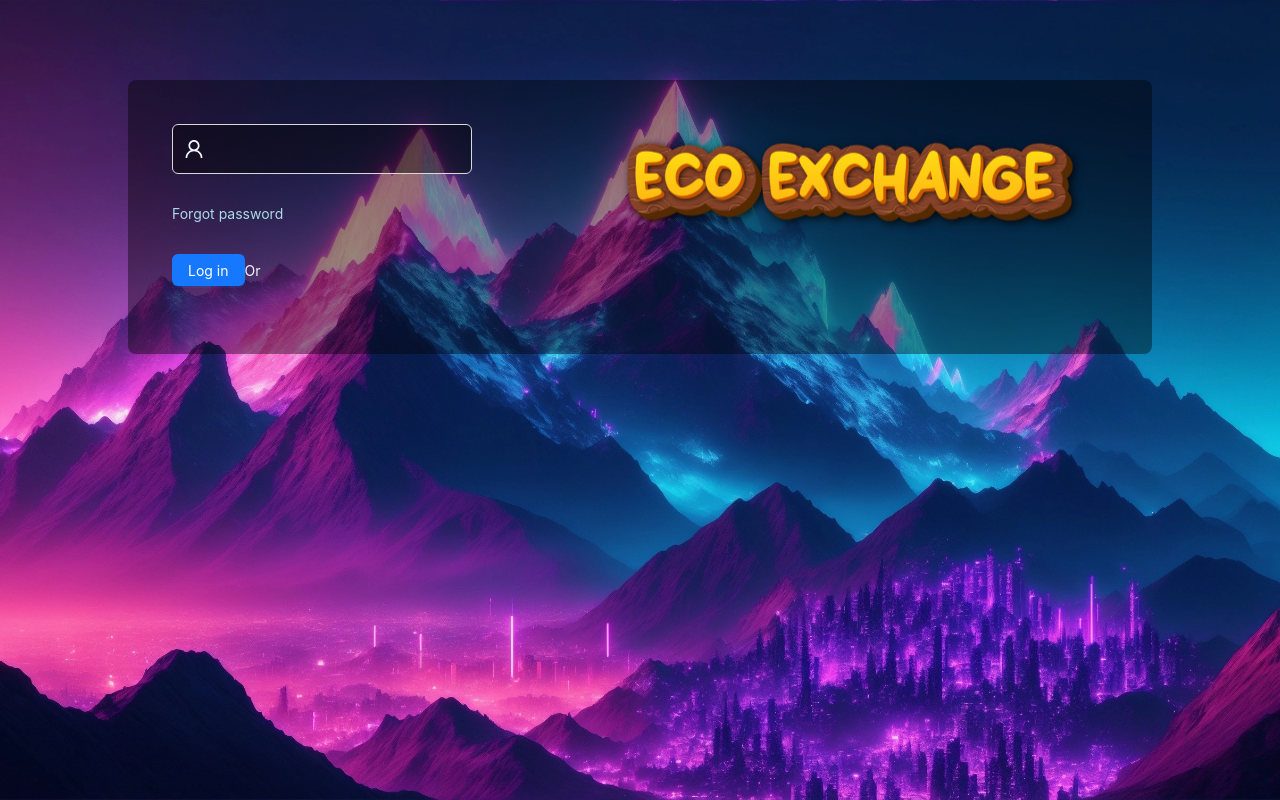
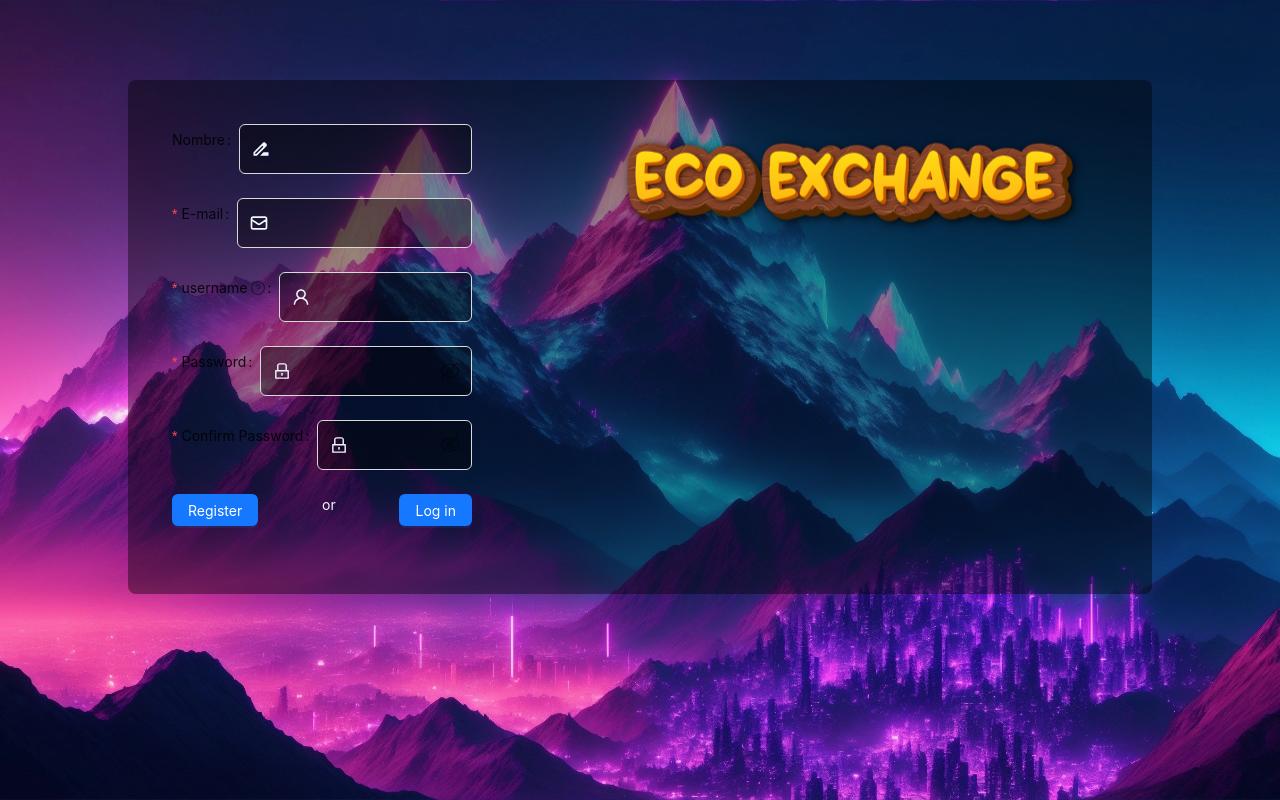
Before and after one commit to DFtorres1/EcoExchange, a React (Vite) app: page /register in a window 1280 px wide. Built offline with nearby package versions, Linux system fonts and the light colour scheme.

Commit message:
Register form created

```diff
--- a/src/pages/authentication/register.tsx
+++ b/src/pages/authentication/register.tsx
@@ -1,8 +1,15 @@
-import { Button, Card, Col, Form, Input, Row } from "antd";
-import { UserOutlined } from "@ant-design/icons";
+import { Button, Card, Col, Flex, Form, Input, Row } from "antd";
+import { LoadingOutlined } from "@ant-design/icons";
+import { AiOutlineLock, AiOutlineUser } from "react-icons/ai";
+import { HiOutlineMail } from "react-icons/hi";
 import { Link } from "react-router-dom";
 
+import { MdDriveFileRenameOutline } from "react-icons/md";
+import { confirmPassRules, emailRules } from "./utils";
+import { DefaultInputStyle } from "src/shared/components/commonStyles";
+
 const Register = () => {
+  const [form] = Form.useForm();
   const onFinish = (values: any) => {
     console.log("Success:", values);
   };
@@ -34,39 +41,76 @@ const Register = () => {
         <Row style={{ justifyContent: "space-between" }}>
           <Col>
             <Form
+              form={form}
               name="login"
               style={{ maxWidth: 300, color: "aliceblue" }}
               initialValues={{ remember: true }}
               onFinish={onFinish}
               onFinishFailed={onFinishFailed}
               autoComplete="on"
+              scrollToFirstError
             >
+              <Form.Item name="name" label="Nombre">
+                <Input
+                  style={DefaultInputStyle}
+                  prefix={<MdDriveFileRenameOutline />}
+                />
+              </Form.Item>
+              <Form.Item
+                name="email"
+                label="E-mail"
+                rules={emailRules}
+              >
+                <Input style={DefaultInputStyle} prefix={<HiOutlineMail />} />
+              </Form.Item>
               <Form.Item
                 name="username"
+                label="username"
+                tooltip="What do you want to call you?"
                 rules={[
                   { required: true, message: "Please input your username!" },
                 ]}
               >
-                <Input
-                  style={{
-                    backgroundColor: "rgba(0, 0, 0, 0.4)",
-                    color: "aliceblue",
-                    minHeight: "50px",
-                    fontSize: "20px",
-                  }}
-                  prefix={<UserOutlined />}
+                <Input style={DefaultInputStyle} prefix={<AiOutlineUser />} />
+              </Form.Item>
+              <Form.Item
+                name="password"
+                label="Password"
+                rules={[
+                  {
+                    required: true,
+                    message: "Please input your password!",
+                  },
+                ]}
+                hasFeedback
+              >
+                <Input.Password
+                  style={DefaultInputStyle}
+                  prefix={<AiOutlineLock />}
                 />
               </Form.Item>
-
-              <Form.Item>
-                <Link to={""} style={{ color: "#ADD8E6" }}>
-                  Forgot password
-                </Link>
+              <Form.Item
+                name="confirm"
+                label="Confirm Password"
+                dependencies={["password"]}
+                hasFeedback
+                rules={confirmPassRules}
+              >
+                <Input.Password
+                  style={DefaultInputStyle}
+                  prefix={<AiOutlineLock />}
+                />
               </Form.Item>
-
               <Form.Item style={{ color: "aliceblue" }}>
-                <Button type="primary">Log in</Button>
-                Or{" "}
+                <Flex justify="space-between">
+                  <Button type="primary" disabled={false} htmlType="submit">
+                    {false ? <LoadingOutlined /> : "Register"}
+                  </Button>
+                  or
+                  <Link to={"/login"}>
+                    <Button type="primary">Log in</Button>
+                  </Link>
+                </Flex>
               </Form.Item>
             </Form>
           </Col>
```
